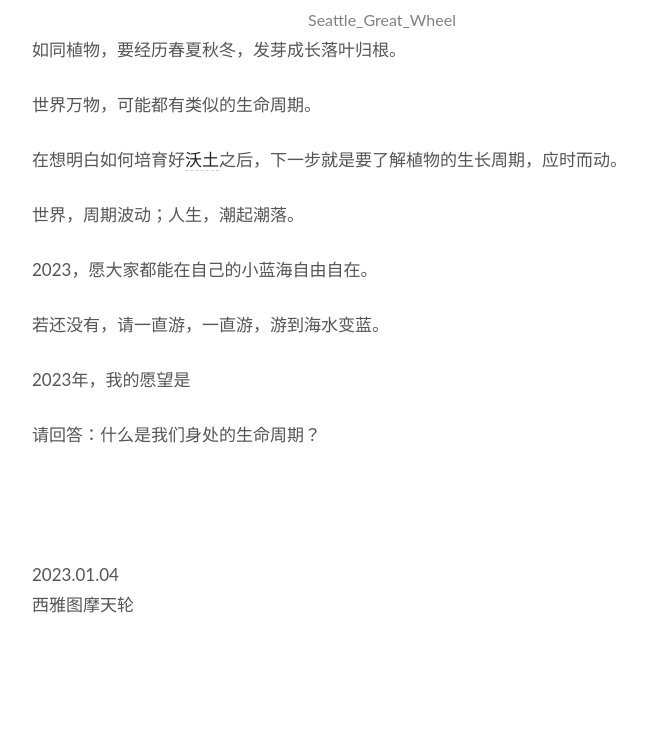
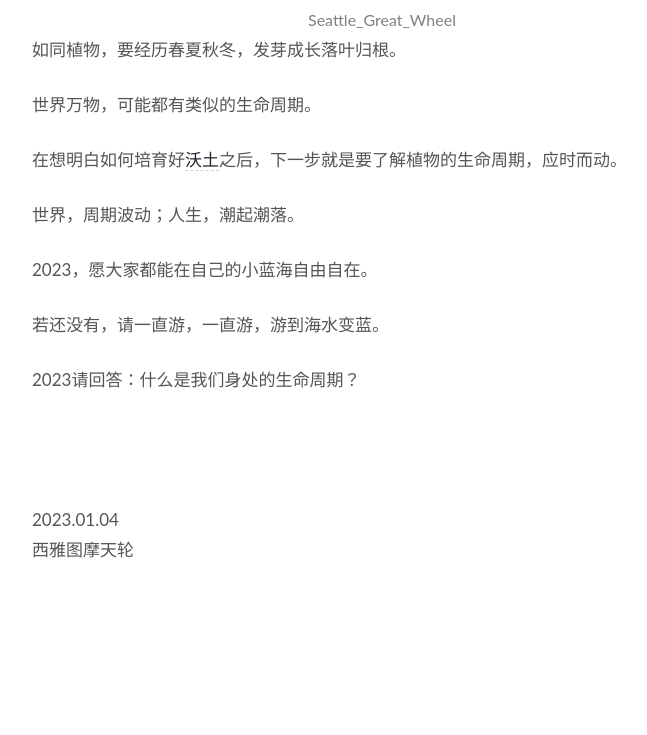
Before and after one commit to WillWang-X/willwang-x.github.io, a Jekyll site: the page built from _posts/blogs/2023-01-04-2023-lifecycle.md, in a window 1280 px wide. Shown: the part 660-1395 px from the top of the page, without its empty margins (258-905 px from the left). Built offline with Jekyll 4.4.1, drawn with Linux system fonts in a browser that asks for light colours; after the commit the page ends 1340 px from its top, so only the background shows below that.

Commit message:
Question for 2023

```diff
--- a/_posts/blogs/2023-01-04-2023-lifecycle.md
+++ b/_posts/blogs/2023-01-04-2023-lifecycle.md
@@ -27,7 +27,7 @@ published: true
 
 世界万物，可能都有类似的生命周期。
 
-在想明白如何培育好[沃土](https://willwang.cc/2022/12/horse-manure-and-fertile-soil)之后，下一步就是要了解植物的生长周期，应时而动。
+在想明白如何培育好[沃土](https://willwang.cc/2022/12/horse-manure-and-fertile-soil)之后，下一步就是要了解植物的生命周期，应时而动。
 
 世界，周期波动；人生，潮起潮落。
 
@@ -35,9 +35,7 @@ published: true
 
 若还没有，请一直游，一直游，游到海水变蓝。
 
-2023年，我的愿望是
-
-请回答：什么是我们身处的生命周期？
+2023请回答：什么是我们身处的生命周期？
 
 <br>
 <br>
```
